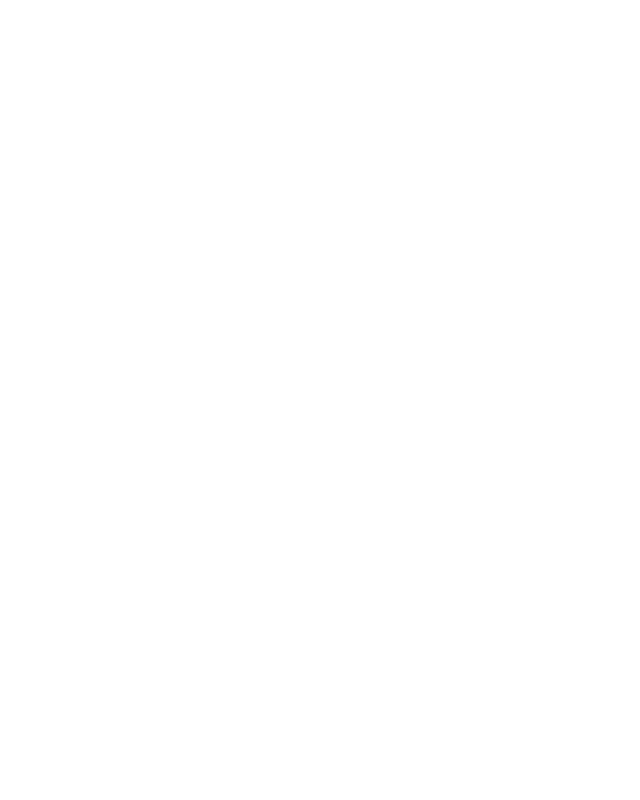
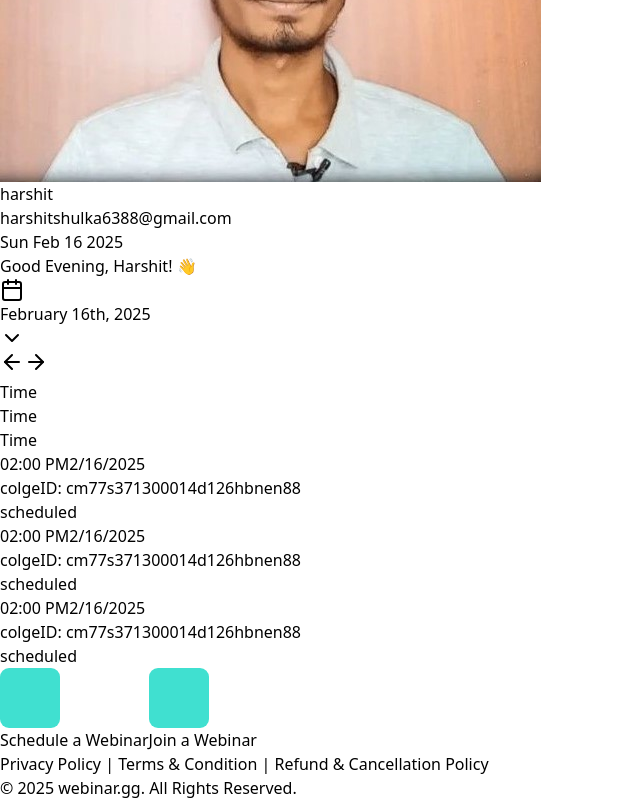
Before and after one commit to harshitduttshukla/webinar, a React (Vite) app: page /Home in a window 1280 px wide. Shown: the part 6757-7557 px from the top of the page, without its empty margins (0-640 px from the left). Before the commit the page ends 6640 px from the top, so only its background shows below. Built offline with nearby package versions, Linux system fonts and the light colour scheme.

Commit message:
add home

```diff
--- a/src/component/Footer.tsx
+++ b/src/component/Footer.tsx
@@ -3,7 +3,7 @@ import { Link } from 'react-router-dom'
 
 function Footer() {
   return (
-    <footer className='mt-10 bg-gray-100 bottom-0 py-6  flex flex-col items-center'>
+    <footer className=' bg-gray-100 bottom-0 py-6  flex flex-col items-center'>
         <p className='mb-3'>
           <Link to = "" >Privacy Policy | </Link>
 
--- a/src/component/Home/Card.tsx
+++ b/src/component/Home/Card.tsx
@@ -1,27 +1,28 @@
 interface CardProps {
-    img : string;
+    img?: string;
     name : string;
-    number : number;
+    number? : number;
     email : string;
-    address : string
+    address ?: string
 }
 
 function Card({img,name,number,email,address}:CardProps) {
   return (
-    <div className='h-96 rounded-2xl shadow  md:col-span-2  shadow-lg  col-span-11 hidden md:block'>
 
-    <div className= "h-96 w-72 bg-white rounded-2xl shadow-sm shadow-black">
+
+    <div className= " h-fit rounded-xl bg-white border -mt-10 mx-8 px-6 py-14 flex items-center justify-center flex-col space-y-6  shadow-md ">
 
 
 
 
-        <img src={img} alt="" className="mt-11 ml-16 h-24 rounded-2xl" />
-        <div className='mt-8 ml-14 text-black font-bold text-2xl'>{name}</div>
-        <div className='ml-8 mt-4 flex  text-'>{email}</div>
-        <div className='mt-1 flex justify-center'>{number}</div>
-        <div className='mt-4 flex justify-center'>{address} </div>
+        <img src={img} alt="" className="relative flex shrink-0 overflow-hidden rounded-lg size-[120px]" />
+        <div className="text-center">
+          <p className="px-[10px] py-[6px] font-semibold text-xl">{name}</p>
+        <p className="text-headerText/60 font-medium text-base">{email}</p>
+        </div>
+
     </div>
-    </div>
+
   )
 }
 
--- a/src/component/Home/Homeview.tsx
+++ b/src/component/Home/Homeview.tsx
@@ -1,7 +1,34 @@
+import Card from "./Card";
+import harshit from "./../../assets/harshit2.jpg";
+import Webiner from "./Webiner";
+import Sedulde from "./Sedulde";
+
 function Homeview() {
   return (
-    <div>Homeview</div>
-  )
+    <div className="flex flex-col flex-grow min-h-screen">
+      {/* Black Header */}
+      <div className="h-36 bg-black ml-5 "></div>
+
+      {/* Card & Schedule in One Row (Responsive) */}
+      <div className="flex items-center xl:items-start flex-col xl:flex-row p-4">
+        <Card
+          name="harshit"
+          email="harshitshulka6388@gmail.com"
+          img={harshit}
+        />
+
+        <div className="mt-4 w-full mx-5 py-10 xl:py-0 space-y-4 xl:space-y-0">
+          <p className="font-medium text-base text-headerText text-center xl:text-left">Sun Feb 16 2025</p>
+          <p className="text-[#002B5B] font-semibold text-3xl text-center xl:text-left">Good Evening, Harshit! 👋</p>
+
+          <div className="flex xl:items-start justify-between gap-8 w-full xl:flex-row flex-col-reverse items-center">
+            <Webiner />
+            <Sedulde />
+          </div>
+        </div>
+      </div>
+    </div>
+  );
 }
 
-export default Homeview
+export default Homeview;
--- /dev/null
+++ b/src/component/Home/Sedulde.tsx
@@ -0,0 +1,34 @@
+import React from 'react';
+
+function Schedule() {
+  return (
+    <div className="h-[150px] bg-white rounded-xl shadow-md px-5 py-[30px] flex items-center gap-10 border w-fit">
+      <a href="/webinars/schedule-webinar">
+        <button className="flex flex-col items-center w-fit h-fit" type="button">
+          <svg width="60" height="60" viewBox="0 0 60 60" fill="none" xmlns="http://www.w3.org/2000/svg">
+            <rect width="60" height="60" rx="9" fill="#40E0D0"></rect>
+            <path d="M18.3171 43.586C17.5593 43.586 16.918 43.3235 ..." fill="#002B5B"></path>
+          </svg>
+          <p className="text-sm font-semibold text-center mt-2">Schedule a Webinar</p>
+        </button>
+      </a>
+
+      <a href="/joining-webinar">
+        <button className="flex flex-col items-center" type="button">
+          <svg width="60" height="60" viewBox="0 0 60 60" fill="none" xmlns="http://www.w3.org/2000/svg">
+            <rect width="60" height="60" rx="9" fill="#40E0D0"></rect>
+            <mask id="mask0_439_4978" maskUnits="userSpaceOnUse" x="12" y="12" width="36" height="36" style={{ maskType: 'alpha' }}>
+              <rect x="12" y="12" width="36" height="36" fill="#D9D9D9"></rect>
+            </mask>
+            <g mask="url(#mask0_439_4978)">
+              <path d="M28.875 31.125H21.375C21.0562 31.125 20.7891 31.0171 ..." fill="#002B5B"></path>
+            </g>
+          </svg>
+          <p className="text-sm font-semibold text-center mt-2">Join a Webinar</p>
+        </button>
+      </a>
+    </div>
+  );
+}
+
+export default Schedule;
--- /dev/null
+++ b/src/component/Home/Webiner.tsx
@@ -0,0 +1,29 @@
+
+
+function Webiner() {
+  return (
+    <div className='w-full xl:w-3/4 h-[428px] bg-white sm:p-6 p-3 border rounded-xl shadow-md mb-10 xl:mb-0'>
+        <div className="bg-[#002B5B]/5 p-2 flex items-center justify-between gap-2 mb-6">
+            <div className="flex items-center gap-2"><button className="inline-flex items-center gap-2 whitespace-nowrap rounded-md text-sm transition-colors focus-visible:outline-none focus-visible:ring-1 focus-visible:ring-ring disabled:pointer-events-none disabled:opacity-50 [&amp;_svg]:pointer-events-none [&amp;_svg]:size-4 [&amp;_svg]:shrink-0 hover:bg-accent hover:text-accent-foreground h-9 px-4 py-2 w-[280px] justify-start text-left font-medium" type="button" aria-haspopup="dialog" aria-expanded="false" aria-controls="radix-:r67:" data-state="closed"><svg xmlns="http://www.w3.org/2000/svg" width="24" height="24" viewBox="0 0 24 24" fill="none" stroke="currentColor" stroke-width="2" stroke-linecap="round" stroke-linejoin="round" className="lucide lucide-calendar"><path d="M8 2v4"></path><path d="M16 2v4"></path><rect width="18" height="18" x="3" y="4" rx="2"></rect><path d="M3 10h18"></path></svg>February 16th, 2025<svg xmlns="http://www.w3.org/2000/svg" width="24" height="24" viewBox="0 0 24 24" fill="none" stroke="currentColor" stroke-width="2" stroke-linecap="round" stroke-linejoin="round" className="lucide lucide-chevron-down text-headerText/60"><path d="m6 9 6 6 6-6"></path></svg></button>
+            </div>
+            <div class="flex items-center gap-2"><button><svg xmlns="http://www.w3.org/2000/svg" width="24" height="24" viewBox="0 0 24 24" fill="none" stroke="currentColor" stroke-width="2" stroke-linecap="round" stroke-linejoin="round" class="lucide lucide-arrow-left text-headerText"><path d="m12 19-7-7 7-7"></path><path d="M19 12H5"></path></svg></button><button><svg xmlns="http://www.w3.org/2000/svg" width="24" height="24" viewBox="0 0 24 24" fill="none" stroke="currentColor" stroke-width="2" stroke-linecap="round" stroke-linejoin="round" class="lucide lucide-arrow-right text-headerText"><path d="M5 12h14"></path><path d="m12 5 7 7-7 7"></path></svg></button></div>
+        </div>
+        <div className="px-6">
+            <div className="border rounded-lg overflow-hidden">
+                <div className="grid grid-cols-3 justify-start items-center gap-6 py-3 px-4 bg-gray-50 border-b">
+                    <div className="text-base font-semibold text-[rgba(28, 27, 31, 0.60)]">Time</div>
+                    <div className="text-base font-semibold text-[rgba(28, 27, 31, 0.60)]">Time</div>
+                    <div className="text-base font-semibold text-[rgba(28, 27, 31, 0.60)]">Time</div>
+                </div>
+                <div className="h-[250px] overflow-y-scroll">
+                <div class="grid grid-cols-3 h-[100px] justify-start items-center gap-6 py-4 px-4 hover:bg-gray-50 transition-colors border-b last:border-b-0 cursor-pointer"><div><div class="flex flex-col"><span class="text-sm font-medium text-gray-900">02:00 PM</span><span class="text-xs text-gray-500">2/16/2025</span></div></div><div><div class="flex flex-col"><span class="text-sm font-medium text-gray-900">colge</span><span class="text-xs text-gray-500">ID: cm77s371300014d126hbnen88</span></div></div><div><span class="inline-flex items-center px-2.5 py-0.5 rounded-full text-xs font-medium bg-blue-100 text-blue-800">scheduled</span></div></div>
+                <div class="grid grid-cols-3 h-[100px] justify-start items-center gap-6 py-4 px-4 hover:bg-gray-50 transition-colors border-b last:border-b-0 cursor-pointer"><div><div class="flex flex-col"><span class="text-sm font-medium text-gray-900">02:00 PM</span><span class="text-xs text-gray-500">2/16/2025</span></div></div><div><div class="flex flex-col"><span class="text-sm font-medium text-gray-900">colge</span><span class="text-xs text-gray-500">ID: cm77s371300014d126hbnen88</span></div></div><div><span class="inline-flex items-center px-2.5 py-0.5 rounded-full text-xs font-medium bg-blue-100 text-blue-800">scheduled</span></div></div>
+                <div class="grid grid-cols-3 h-[100px] justify-start items-center gap-6 py-4 px-4 hover:bg-gray-50 transition-colors border-b last:border-b-0 cursor-pointer"><div><div class="flex flex-col"><span class="text-sm font-medium text-gray-900">02:00 PM</span><span class="text-xs text-gray-500">2/16/2025</span></div></div><div><div class="flex flex-col"><span class="text-sm font-medium text-gray-900">colge</span><span class="text-xs text-gray-500">ID: cm77s371300014d126hbnen88</span></div></div><div><span class="inline-flex items-center px-2.5 py-0.5 rounded-full text-xs font-medium bg-blue-100 text-blue-800">scheduled</span></div></div>
+                </div>
+            </div>
+        </div>
+    </div>
+  )
+}
+
+export default Webiner
--- a/src/component/Layout.tsx
+++ b/src/component/Layout.tsx
@@ -1,58 +1,27 @@
-// import Footer from './Footer';
-// import Sidebar from './Sidebar'; // Assuming Sidebar is in the components folder
-// import { Outlet } from 'react-router-dom';
-
-// function Layout() {
-//   return (
-//     <div className="">
-//       {/* Header */}
-
-
-//       {/* Main Content with Sidebar */}
-//       <div className="flex flex-grow">
-//         {/* Sidebar */}
-//         <div className="bg-gray-200">
-//           <Sidebar />
-//         </div>
-
-//         {/* Main Content */}
-//         <div className="flex-grow p-4 bg-gray-100">
-//           <Outlet />
-//         </div>
-//       </div>
-
-//       {/* Footer */}
-//       <Footer />
-//     </div>
-//   );
-// }
-
-// export default Layout;
-
-
-
 import Footer from './Footer';
 import Sidebar from './Sidebar'; // Assuming Sidebar is in the components folder
 import { Outlet } from 'react-router-dom';
 
 function Layout() {
   return (
-    <div className="flex flex-col h-screen">
-      {/* Main Content with Sidebar */}
-      <div className="flex flex-grow">
-        {/* Sidebar */}
-        <div className="bg-gray-200 w-64"> {/* Sidebar with fixed width */}
-          <Sidebar />
+    <div className="flex">
+      {/* Sidebar (Smaller width & Responsive) */}
+      <div className="hidden lg:block bg-gray-200 w-52 fixed h-screen">
+        <Sidebar />
+      </div>
+
+      {/* Main Content Area */}
+      <div className="ml-0 md:ml-52 flex flex-col min-h-screen w-full">
+        {/* Main Content */}
+        <div className="flex-grow p-4">
+          <Outlet />
         </div>
 
-        {/* Main Content */}
-        <div className="flex-grow p-4 bg-gray-100"> {/* Fills remaining width */}
-          <Outlet />
+        {/* Footer */}
+        <div className="text-center">
+          <Footer />
         </div>
       </div>
-
-      {/* Footer */}
-      <Footer />
     </div>
   );
 }
```
Also changed, not shown: src/component/Home/Schedule.tsx (deleted, +0 -13 lines), src/component/Home/Schedulleitem.tsx (deleted, +0 -23 lines), src/component/UserManagement.tsx (+34 -34 lines).
